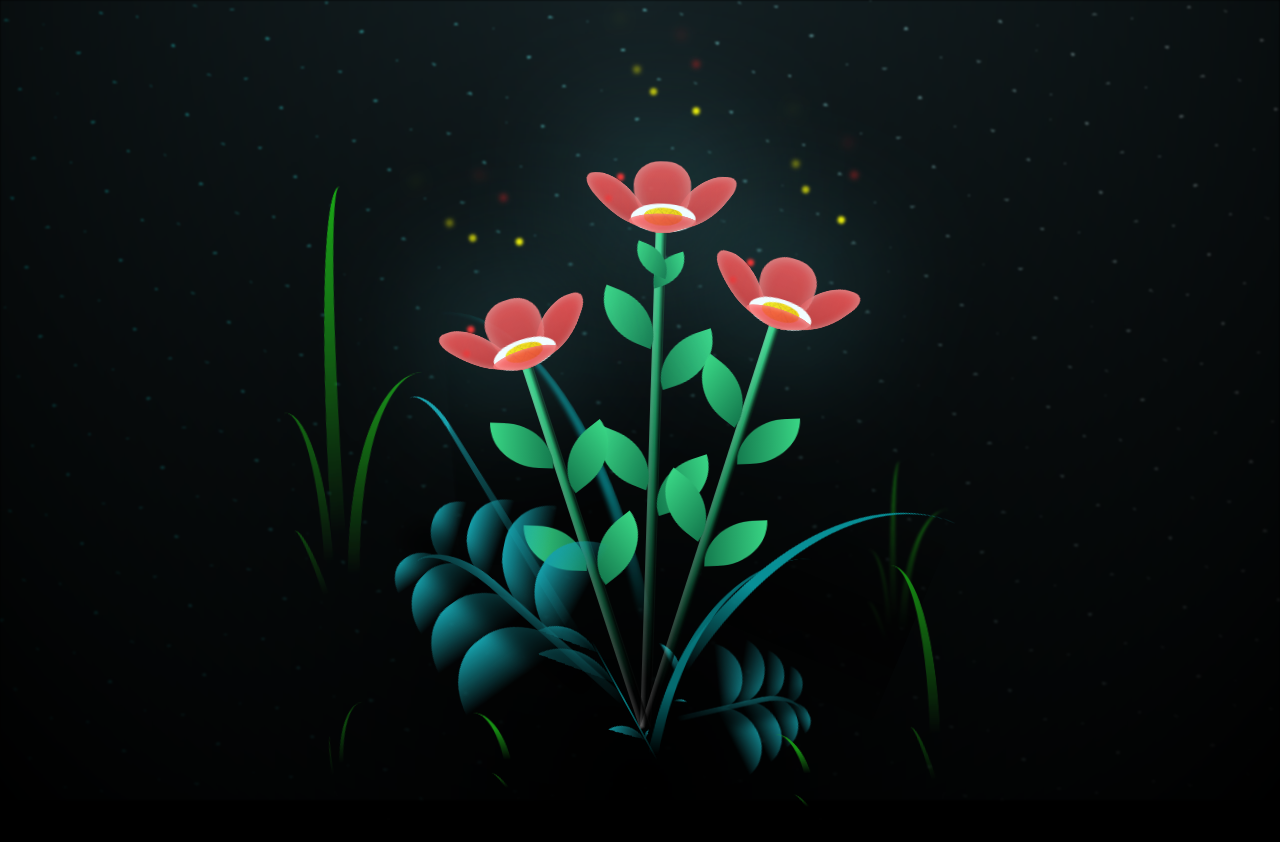
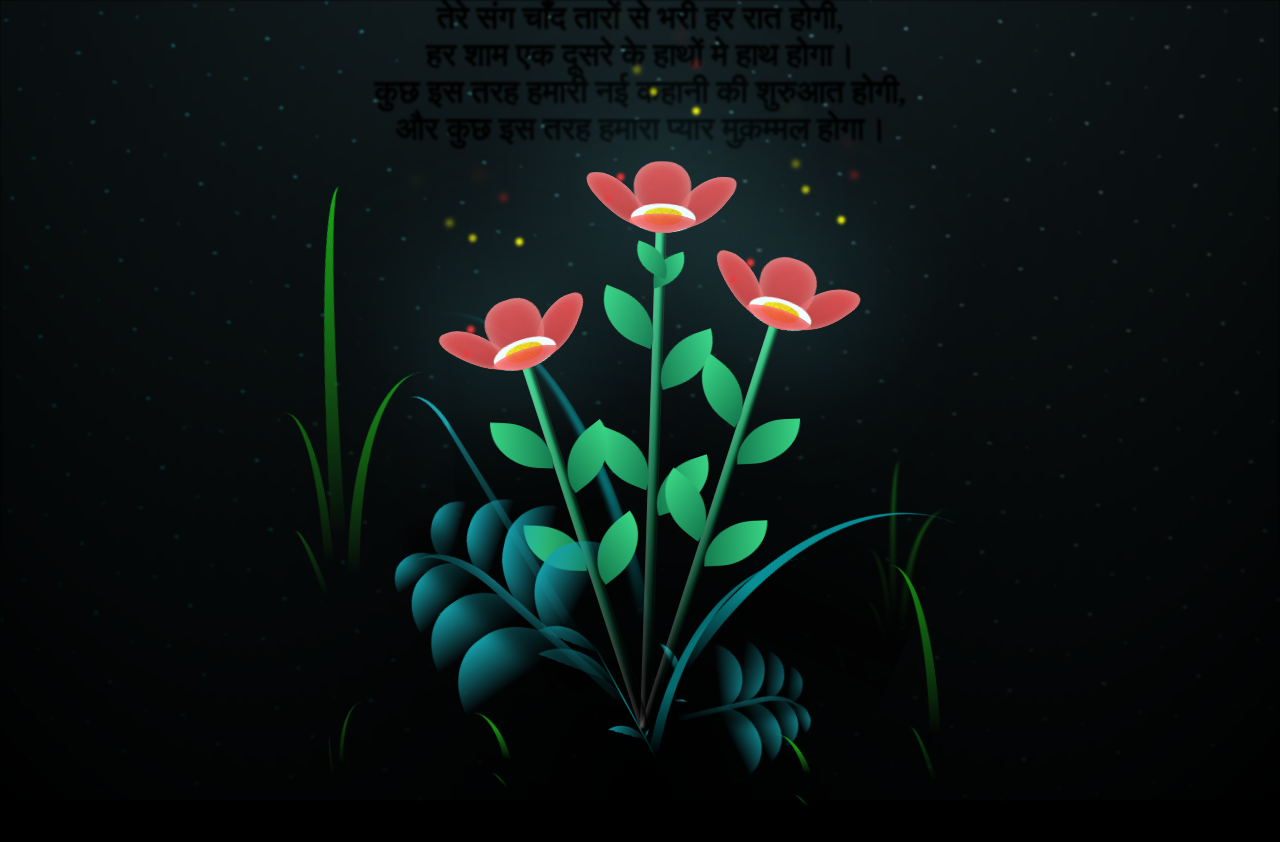
Before and after one commit to ankur-kaushik11/GUNGUN, a plain HTML site: page Flower.html in a window 1280 px wide. Drawn offline with Linux system fonts and the light colour scheme.

Commit message:
Update Flower.html

```diff
--- a/Flower.html
+++ b/Flower.html
@@ -7,7 +7,13 @@
     <link rel="stylesheet" href="style.css">
 </head>
 <body class="not-loaded">
-    <div class="night"></div>
+     <div class="night">
+      <center><h1 class="white">तेरे संग चाँद तारों से भरी हर रात होगी,<br>
+        हर शाम एक दूसरे के हाथों मे हाथ होगा।<br>
+        कुछ इस तरह हमारी नई कहानी की शुरुआत होगी,<br>
+        और कुछ इस तरह हमारा प्यार मुक़म्मल होगा।</h1></center>
+
+    </div>
     <div class="flowers">
       <div class="flower flower--1">
         <div class="flower__leafs flower__leafs--1">
```
